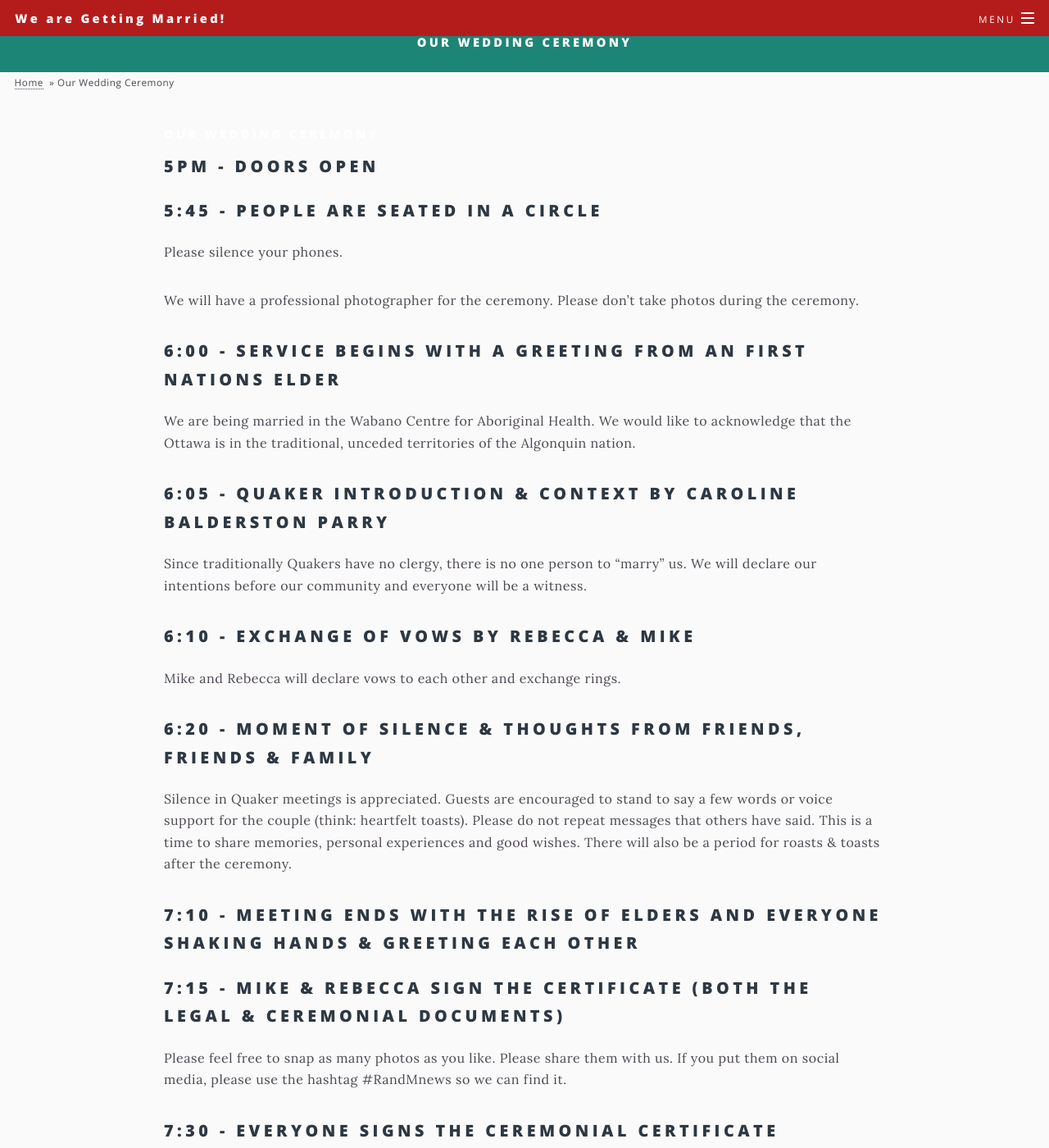
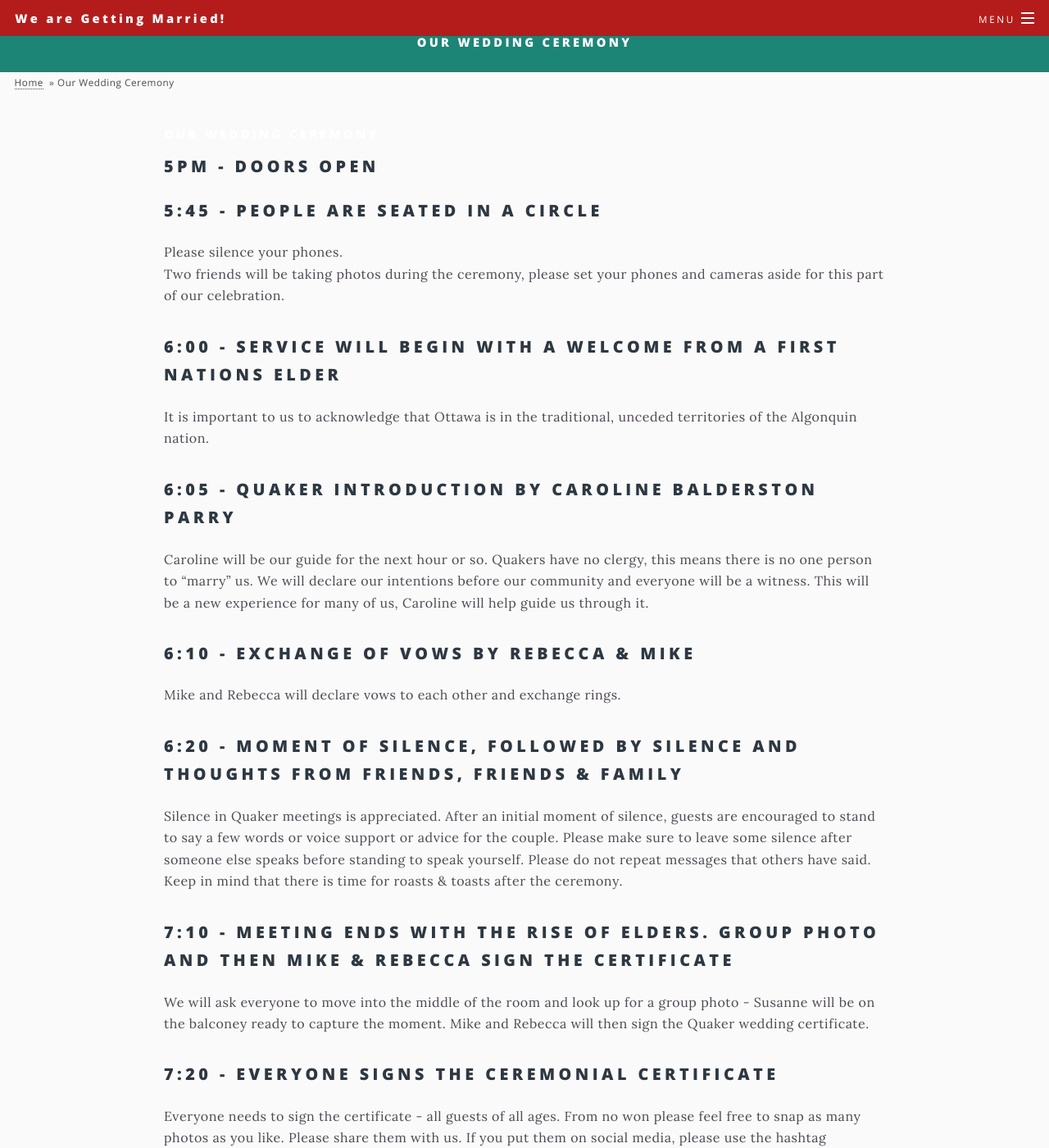
Before and after one commit to mgifford/gifsack-or-wolford, a Jekyll site: the page built from _pages/ottawa-handout.md, in a window 1280 px wide and 1400 px high. Shown: the whole window at 82% size. Built offline with Jekyll 4.4.1, drawn with Linux system fonts in a browser that asks for light colours; our own code applies the rules of GitHub Pages for plain Markdown files; some of the changed text lies outside the part shown.

Commit message:
some major edits :)

```diff
--- a/_pages/ottawa-handout.md
+++ b/_pages/ottawa-handout.md
@@ -4,46 +4,31 @@
 
 ## 5:45 - People are seated in a circle
 Please silence your phones.
+Two friends will be taking photos during the ceremony, please set your phones and cameras aside for this part of our celebration.
 
-We will have a professional photographer for the ceremony. Please don't take photos during the ceremony.
+## 6:00 - Service will begin with a welcome from a First Nations Elder
+It is important to us to acknowledge that Ottawa is in the traditional, unceded territories of the Algonquin nation.
 
-## 6:00 - Service begins with a greeting from an First Nations Elder
-
-We are being married in the Wabano Centre for Aboriginal Health. We would like to acknowledge that the Ottawa is in the traditional, unceded territories of the Algonquin nation.
-
-## 6:05 - Quaker Introduction & Context by Caroline Balderston Parry
-
-Since traditionally Quakers have no clergy, there is no one person to  “marry” us. We will declare our intentions before our community and everyone will be a witness.
+## 6:05 - Quaker Introduction by Caroline Balderston Parry
+Caroline will be our guide for the next hour or so. Quakers have no clergy, this means there is no one person to “marry” us. We will declare our intentions before our community and everyone will be a witness. This will be a new experience for many of us, Caroline will help guide us through it.
 
 ## 6:10 - Exchange of Vows by Rebecca & Mike
-
 Mike and Rebecca will declare vows to each other and exchange rings.
 
-## 6:20 - Moment of silence & thoughts from Friends, friends & family
+## 6:20 - Moment of silence, followed by silence and thoughts from Friends, friends & family
+Silence in Quaker meetings is appreciated. After an initial moment of silence, guests are encouraged to stand to say a few words or voice support or advice for the couple. Please make sure to leave some silence after someone else speaks before standing to speak yourself. Please do not repeat messages that others have said. Keep in mind that there is time for roasts & toasts after the ceremony.
 
-Silence in Quaker meetings is appreciated. Guests are encouraged to stand to say a few words or voice support for the couple (think: heartfelt toasts). Please do not repeat messages that others have said. This is a time to share memories, personal experiences and good wishes. There will also be a period for roasts & toasts after the ceremony.
+## 7:10 - Meeting ends with the rise of Elders. Group photo and then Mike & Rebecca Sign the Certificate
+We will ask everyone to move into the middle of the room and look up for a group photo - Susanne will be on the balconey ready to capture the moment. Mike and Rebecca will then sign the Quaker wedding certificate.
 
-## 7:10 - Meeting ends with the rise of Elders and everyone shaking hands & greeting each other
-
-## 7:15 - Mike & Rebecca Sign the Certificate (both the legal & ceremonial documents)
-
-Please feel free to snap as many photos as you like. Please share them with us. If you put them on social media, please use the hashtag #RandMnews so we can find it.
-
-## 7:30 - Everyone Signs the Ceremonial Certificate
-
-Desserts & drinks will be served
-
-## 7:45 - Family Photos
-
-There will be more time for photos.
+## 7:20 - Everyone Signs the Ceremonial Certificate
+Everyone needs to sign the certificate - all guests of all ages. From no won please feel free to snap as many photos as you like. Please share them with us. If you put them on social media, please use the hashtag #RandMnews so we can find it. Desserts & drinks will be served, a cashbar is also open. Family members will sneak away for about 20 minutes at this time for a few group photos.
 
 ## 8:00 - Roasts & Toasts
-
-Please let Chad Nelson know if you want to be on this roster.
+This is your opportunity to tell hilarious or embarassing or tear jerking stories. Or to sign us a song. If you want some time at the mic, can you please let Chad Nelson know? He can be reached at: chad.nelson@sympatico.ca
 
 ## 9:00 - First Dance
-
-Mike & Rebecca
+Mike & Rebecca!
 
 ## 11:30 - Snax
 
```
